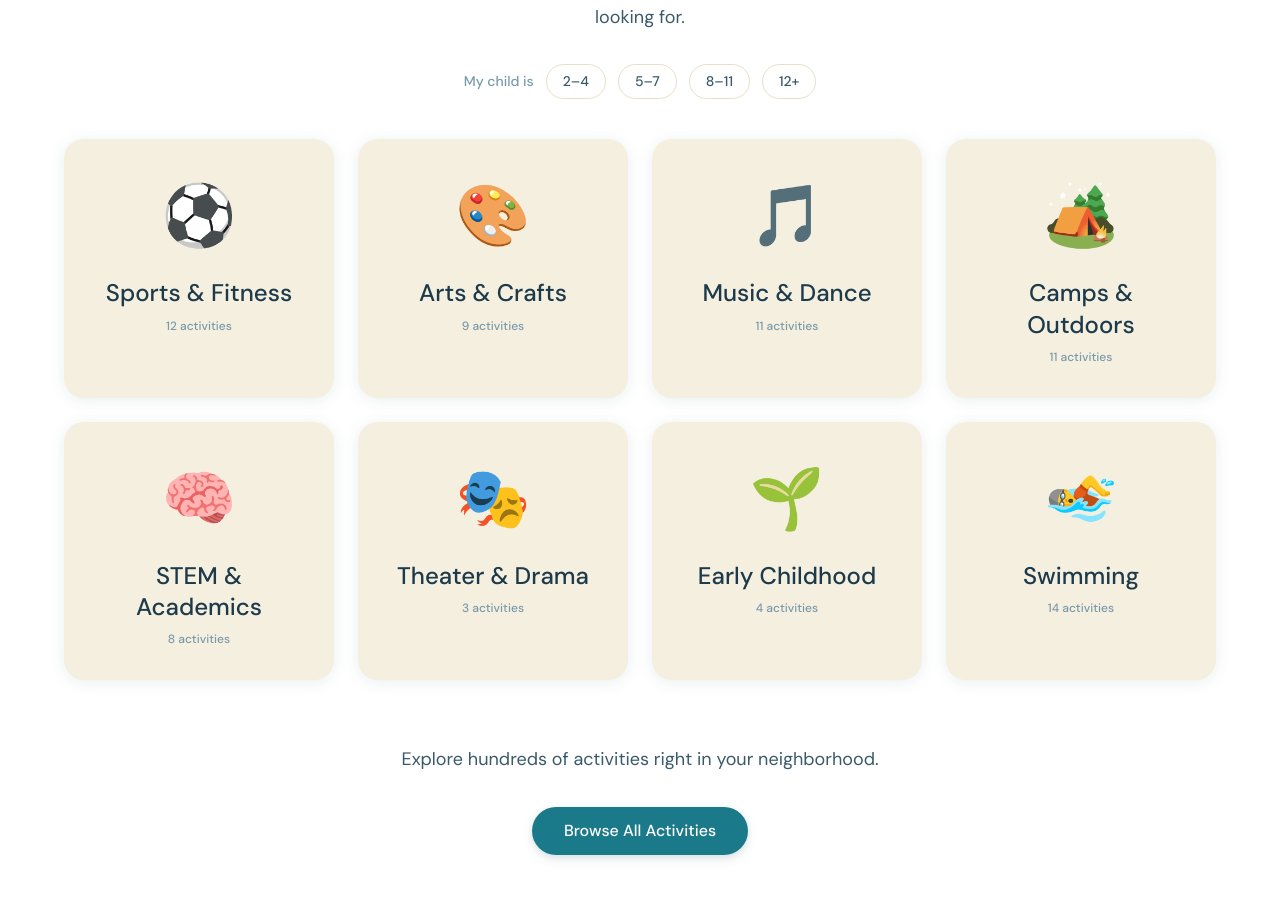
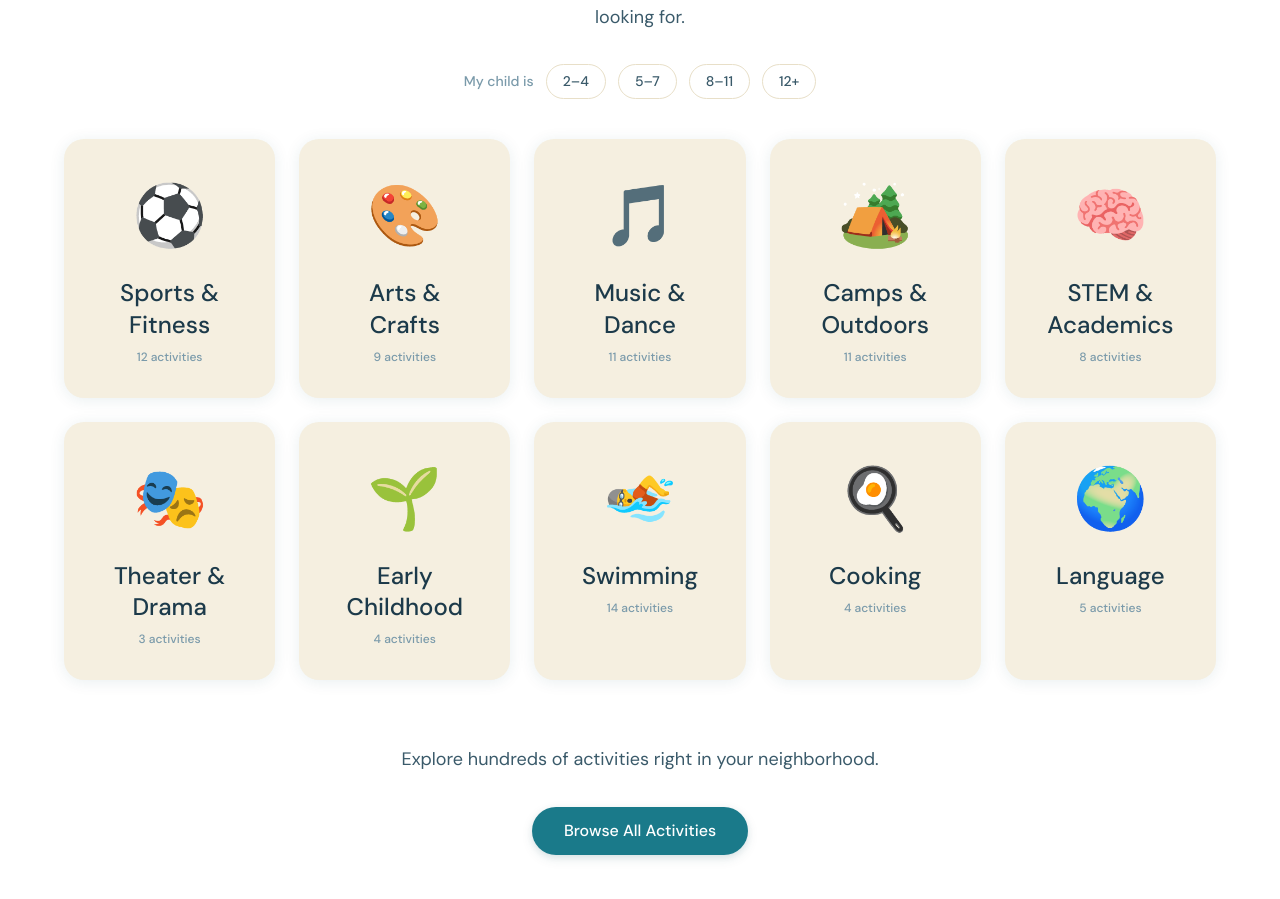
Before and after one commit to thelittlesound/littlesound-landing, a Next.js app: page / in a window 1280 px wide. Shown: the part 3680-4579 px from the top of the page. Built offline with nearby package versions, Linux system fonts and the light colour scheme.

Commit message:
Add Cooking (4 providers) and Language (5 providers) categories

```diff
--- a/app/components/Categories.tsx
+++ b/app/components/Categories.tsx
@@ -23,6 +23,8 @@ export default function Categories() {
     { emoji: '🎭', name: 'Theater & Drama',  count: counts['Theater'] || 0,                                  filter: 'Theater' },
     { emoji: '🌱', name: 'Early Childhood',  count: counts['Early Childhood'] || 0,                          filter: 'Early Childhood' },
     { emoji: '🏊', name: 'Swimming',         count: counts['Swimming'] || 0,                                 filter: 'Swimming' },
+    { emoji: '🍳', name: 'Cooking',          count: counts['Cooking'] || 0,                                  filter: 'Cooking' },
+    { emoji: '🌍', name: 'Language',         count: counts['Language'] || 0,                                 filter: 'Language' },
   ];
 
   const buildHref = (filter: string) => {
@@ -70,7 +72,7 @@ export default function Categories() {
           </div>
         </div>
 
-        <div className="grid grid-cols-2 md:grid-cols-4 gap-6">
+        <div className="grid grid-cols-2 md:grid-cols-5 gap-6">
           {categories.map((cat, index) => (
             <Link
               key={index}
--- a/app/data/activities.json
+++ b/app/data/activities.json
@@ -1006,5 +1006,131 @@
     "description": "Gentle, survival-first approach to swim instruction across 6+ Seattle-area locations including West Seattle, Bothell, and the Eastside. Year-round lessons for ages 3 months and up at indoor pools.",
     "website": "https://britishswimschool.com/seattle/",
     "subcategory": "Year-Round"
+  },
+  {
+    "id": "73",
+    "title": "Kids & Teen Cooking Classes",
+    "provider": "FrogLegs Culinary Academy",
+    "category": "Cooking",
+    "subcategory": "Classes & Workshops",
+    "neighborhood": "University Village",
+    "ageMin": 4,
+    "ageMax": 18,
+    "price": 395,
+    "priceUnit": "session",
+    "description": "Hands-on culinary classes in a real teaching kitchen at University Village. Programs range from single-day workshops to semester-long series covering knife skills, baking, global cuisines, and more.",
+    "website": "https://froglegskca.com/kids-teens/"
+  },
+  {
+    "id": "74",
+    "title": "Summer Cooking Camps",
+    "provider": "FrogLegs Culinary Academy",
+    "category": "Cooking",
+    "subcategory": "Summer Camps",
+    "neighborhood": "University Village",
+    "ageMin": 4,
+    "ageMax": 16,
+    "price": 395,
+    "priceUnit": "week",
+    "description": "Week-long immersive cooking camps where kids learn real culinary techniques in a professional teaching kitchen. Themes vary weekly \u2014 from pastry and baking to world cuisines and farm-to-table cooking.",
+    "website": "https://froglegskca.com/summer-cooking-camps/"
+  },
+  {
+    "id": "75",
+    "title": "Kids Cooking Classes",
+    "provider": "YMCA of Greater Seattle",
+    "category": "Cooking",
+    "subcategory": "Classes & Workshops",
+    "neighborhood": "Citywide",
+    "ageMin": 5,
+    "ageMax": 12,
+    "price": 80,
+    "priceUnit": "session",
+    "description": "Hands-on, age-appropriate cooking sessions at YMCA locations across Seattle. Kids learn basic kitchen skills, nutrition fundamentals, and build confidence through making real food.",
+    "website": "https://www.seattleymca.org/programs/youth-family/youth-enrichment-programs/kids-cooking-classes"
+  },
+  {
+    "id": "76",
+    "title": "Junior Chef Classes in Real Restaurant Kitchens",
+    "provider": "Junior Sous Chef",
+    "category": "Cooking",
+    "subcategory": "Classes & Workshops",
+    "neighborhood": "Citywide",
+    "ageMin": 5,
+    "ageMax": 12,
+    "price": 150,
+    "priceUnit": "class",
+    "description": "Pop-up cooking school held in working restaurant kitchens across Seattle. Kids learn safe knife skills, recipe reading, and proper techniques from professional chefs in an authentic culinary environment.",
+    "website": "https://www.juniorsouschef.com/"
+  },
+  {
+    "id": "77",
+    "title": "Spanish, Mandarin & French Immersion Classes",
+    "provider": "Sponge School",
+    "category": "Language",
+    "subcategory": "Group Classes",
+    "neighborhood": "Capitol Hill",
+    "ageMin": 0,
+    "ageMax": 10,
+    "price": 180,
+    "priceUnit": "month",
+    "description": "Award-winning year-round language immersion classes in Spanish, Mandarin, French, and Japanese for ages birth\u201310. Classes available at Sponge centers, local schools, and online. Small groups, native-speaking teachers.",
+    "website": "https://spongeschool.com/seattle-classes/"
+  },
+  {
+    "id": "78",
+    "title": "Language Immersion Summer Camps",
+    "provider": "Sponge School",
+    "category": "Language",
+    "subcategory": "Summer Camps",
+    "neighborhood": "Capitol Hill",
+    "ageMin": 4,
+    "ageMax": 9,
+    "price": 450,
+    "priceUnit": "week",
+    "description": "Full-day and half-day summer camps in Spanish, Mandarin, French, and Japanese for Pre-K through 3rd grade. Language learning through games, songs, stories, and hands-on activities. Runs June through August.",
+    "website": "https://spongeschool.com/language-summer-camps/"
+  },
+  {
+    "id": "79",
+    "title": "Spanish Immersion Preschool & Elementary Program",
+    "provider": "International Montessori Academy",
+    "category": "Language",
+    "subcategory": "Year-Round Programs",
+    "neighborhood": "North Seattle",
+    "ageMin": 3,
+    "ageMax": 11,
+    "price": 1800,
+    "priceUnit": "month",
+    "description": "Full Spanish immersion blended with Montessori principles for preschool through elementary. Students develop bilingual fluency through an immersive environment where Spanish is the primary language of instruction.",
+    "website": "https://www.intlmontessoriacademy.com/programs/spanish-immersion/"
+  },
+  {
+    "id": "80",
+    "title": "Mandarin Immersion Preschool & Elementary Program",
+    "provider": "International Montessori Academy",
+    "category": "Language",
+    "subcategory": "Year-Round Programs",
+    "neighborhood": "North Seattle",
+    "ageMin": 3,
+    "ageMax": 11,
+    "price": 1800,
+    "priceUnit": "month",
+    "description": "Full Mandarin immersion blended with Montessori principles for preschool through elementary. Children build native-level fluency through daily immersion, cultural exploration, and hands-on Montessori learning.",
+    "website": "https://www.intlmontessoriacademy.com/programs/mandarin-immersion/"
+  },
+  {
+    "id": "81",
+    "title": "Dual Language Programs \u2014 Spanish & Mandarin",
+    "provider": "Seattle Public Schools",
+    "category": "Language",
+    "subcategory": "Year-Round Programs",
+    "neighborhood": "Beacon Hill",
+    "ageMin": 5,
+    "ageMax": 14,
+    "price": 0,
+    "priceUnit": "year",
+    "description": "Free dual-language immersion at Beacon Hill International School, Dearborn Park International School, and Mercer International Middle School. Spanish and Mandarin tracks available; enrollment through the Seattle Public Schools choice process.",
+    "website": "https://www.seattleschools.org/departments/international-education/dual-language-immersion/"
   }
 ]
--- a/app/discover/page.tsx
+++ b/app/discover/page.tsx
@@ -3,7 +3,7 @@
 import { useState, useMemo, useEffect } from 'react';
 import activities from '../data/activities.json';
 
-const CATEGORIES = ['All', 'Sports', 'Swimming', 'Arts', 'Outdoor', 'STEM', 'Music', 'Dance', 'Martial Arts', 'Early Childhood', 'Theater', 'Camps', 'Academic'];
+const CATEGORIES = ['All', 'Sports', 'Swimming', 'Arts', 'Outdoor', 'STEM', 'Music', 'Dance', 'Cooking', 'Language', 'Martial Arts', 'Early Childhood', 'Theater', 'Camps', 'Academic'];
 
 const SUBCATEGORY_ORDER: Record<string, string[]> = {
   Swimming:       ['Year-Round', 'Group Lessons', 'Private Lessons', 'Outdoor & Beach', 'Seasonal'],
@@ -18,6 +18,8 @@ const SUBCATEGORY_ORDER: Record<string, string[]> = {
   Outdoor:        ['Nature & Forest', 'Zoo Programs', 'Water Sports'],
   Camps:          ['Day Camps', 'Multi-Theme'],
   Academic:       ['Academic Camps'],
+  Cooking:        ['Classes & Workshops', 'Summer Camps'],
+  Language:       ['Group Classes', 'Summer Camps', 'Year-Round Programs'],
 };
 
 const AGE_GROUPS = [
@@ -43,6 +45,8 @@ const CATEGORY_STYLES: Record<string, { from: string; to: string; emoji: string
   'Outdoor':         { from: '#B8D8B0', to: '#78B870', emoji: '🌲' },
   'Camps':           { from: '#F0DDB8', to: '#D4B870', emoji: '🏕️' },
   'Academic':        { from: '#C0C8EC', to: '#8898CC', emoji: '📚' },
+  'Cooking':         { from: '#F5DDB8', to: '#E0B870', emoji: '🍳' },
+  'Language':        { from: '#B8E8D0', to: '#70C8A0', emoji: '🌍' },
 };
 
 function ActivityCard({ a }: { a: Activity }) {
```
